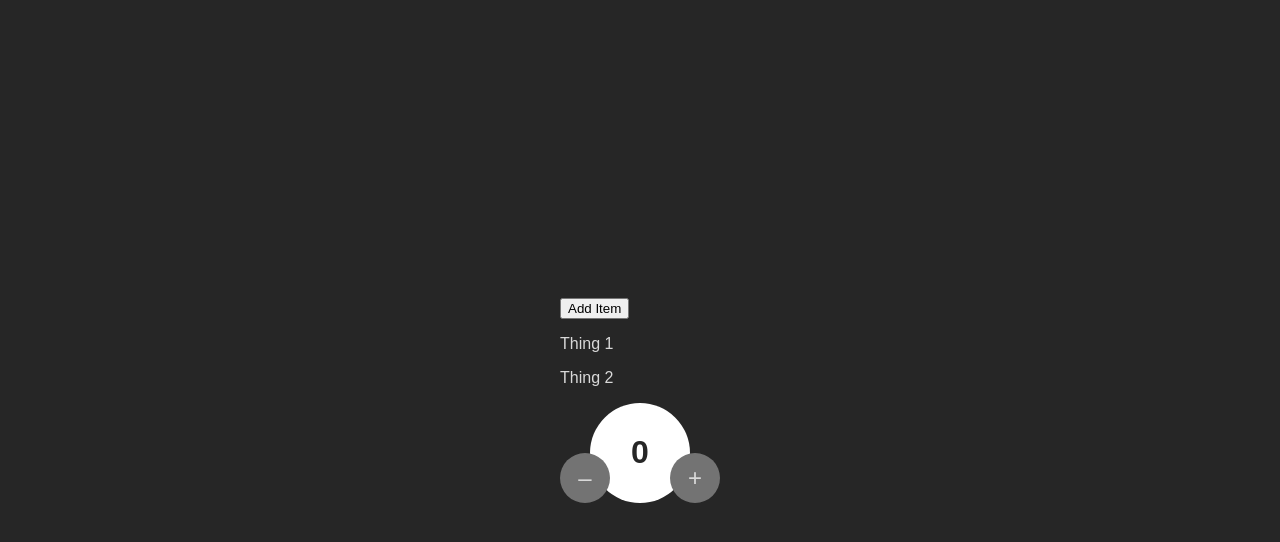
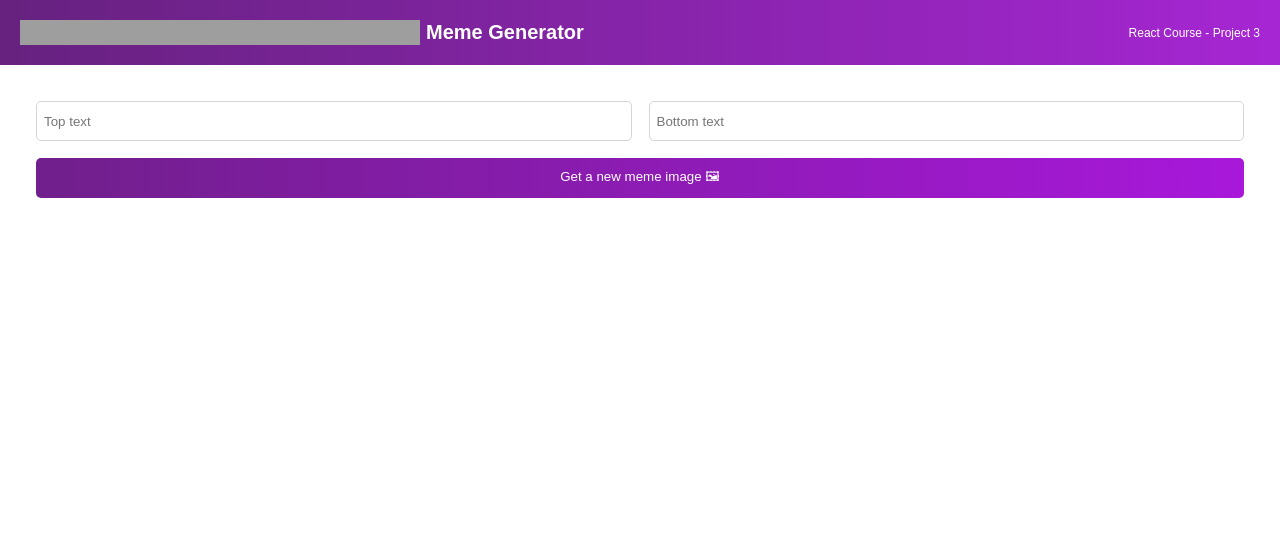
Before and after one commit to mayamauchi/MemeGenerator, a React (Create React App) app: page / in a window 1280 px wide. Shown: the top 542 px of the page. Built offline with nearby package versions, Linux system fonts and the light colour scheme; grey boxes are pictures that could not be loaded.

Commit message:
Meme with image url state.

```diff
--- a/src/App.js
+++ b/src/App.js
@@ -1,48 +1,21 @@
-/*import React from "react"
+import React from "react"
 import Header from "./components/Header"
 import Meme from "./components/Meme"
 import "./style.css"
 
+/**
+ * Challenge:
+ * - Create a Meme component.
+ * - Inside the Meme component, render a styled form
+ *   with our 2 inputs and the button.
+ * - Don't worry about adding any functionality yet
+ */
 export default function App() {
+    /*Move practices to Practices.js*/
     return (
         <div>
             <Header />
             <Meme />
         </div>
     )
-}*/
-
-import React, {useState} from 'react';
-//import Greeting from "./Practices/Practices"
-//import State from "./Practices/State"
-import Counter from "./Practices/Counter"
-import "./style.css"
-
-export default function App() {
-    let thingsArray = ["Thing 1", "Thing 2"]
-//    Greeting(" Esa")
-     const thingsElements = thingsArray.map(thing => <p key={thing}>{thing}</p>)
-/*     const thingsElements = thingsArray.map(x => {
-        return (
-            <p>{x}</p>
-        )
-    })*/
-/*    function clickHandler() {
-        thingsArray.push("Thing " + (thingsArray.length + 1))
-        console.log(thingsArray)
-    }*/
-    function clickHandler() {
-        const newThingText = `Thing ${thingsArray.length + 1}`
-        thingsArray.push(newThingText)
-        console.log(thingsArray)
-    }
-
-    return (
-        <div>
-            <button onClick={clickHandler}>Add Item</button>
-            {thingsElements}
-            <Counter />
-
-        </div>
-    )
 }
--- a/src/components/Meme.js
+++ b/src/components/Meme.js
@@ -1,29 +1,28 @@
-import React from "react"
+import React, { useState } from "react"
 import memesData from "../memesData.js"
+import "./meme.css"
 
 export default function Meme() {
     /**
-     * Challenge: Get a random image from the `memesData` array
-     * when the "new meme image" button is clicked.
-     *
-     * Log the URL of the image to the console. (Don't worry
-     * about displaying the image yet)
+     * Challenge: Save the random meme URL in state
+     * - Create new state called `memeImage` with an
+     *   empty string as default
+     * - When the getMemeImage function is called, update
+     *   the `memeImage` state to be the random chosen
+     *   image URL
+     * - Below the div.form, add an <img /> and set the
+     *   src to the new `memeImage` state you created
      */
-     function generateRandom(maxLimit = 100){
-        let rand = Math.random() * maxLimit;
+    const [memeImage, setMemeImage] = useState('')
 
-        rand = Math.floor(rand); // 99
+    function getMemeImage() {
+        const memesArray = memesData.data.memes
+        const randomNumber = Math.floor(Math.random() * memesArray.length)
 
-        return rand;
-     }
+        setMemeImage(memesArray[randomNumber].url)
+    }
 
-      function clickHandler() {
-        let imageNro = generateRandom();
-        console.log(imageNro)
-        console.log(memesData.data.memes[imageNro].url)
-      }
-
-      return (
+    return (
         <main>
             <div className="form">
                 <input
@@ -38,11 +37,12 @@ export default function Meme() {
                 />
                 <button
                     className="form--button"
-                    onClick={clickHandler}
+                    onClick={getMemeImage}
                 >
                     Get a new meme image 🖼
                 </button>
             </div>
+            <img src={memeImage} />
         </main>
     )
 }
--- /dev/null
+++ b/src/components/meme.css
@@ -0,0 +1,3 @@
+img {
+    width: 400px;
+}
```
